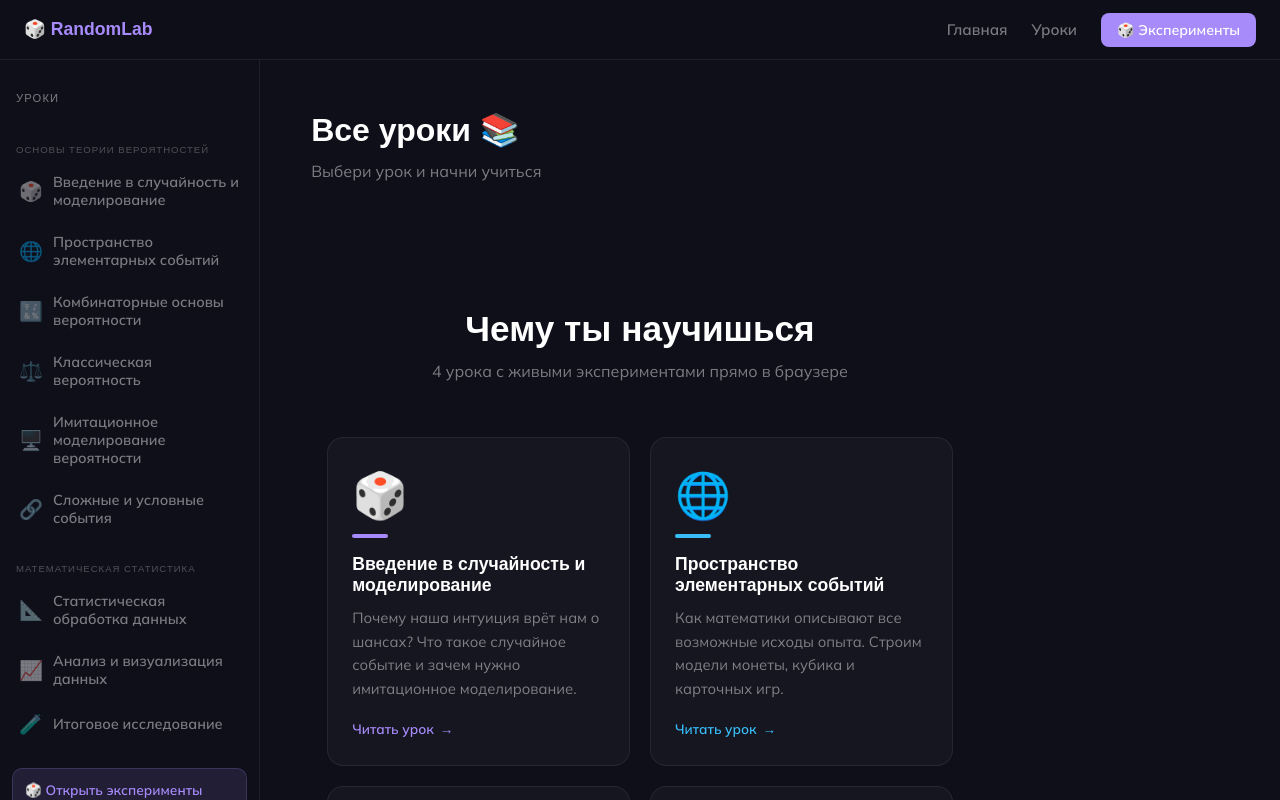
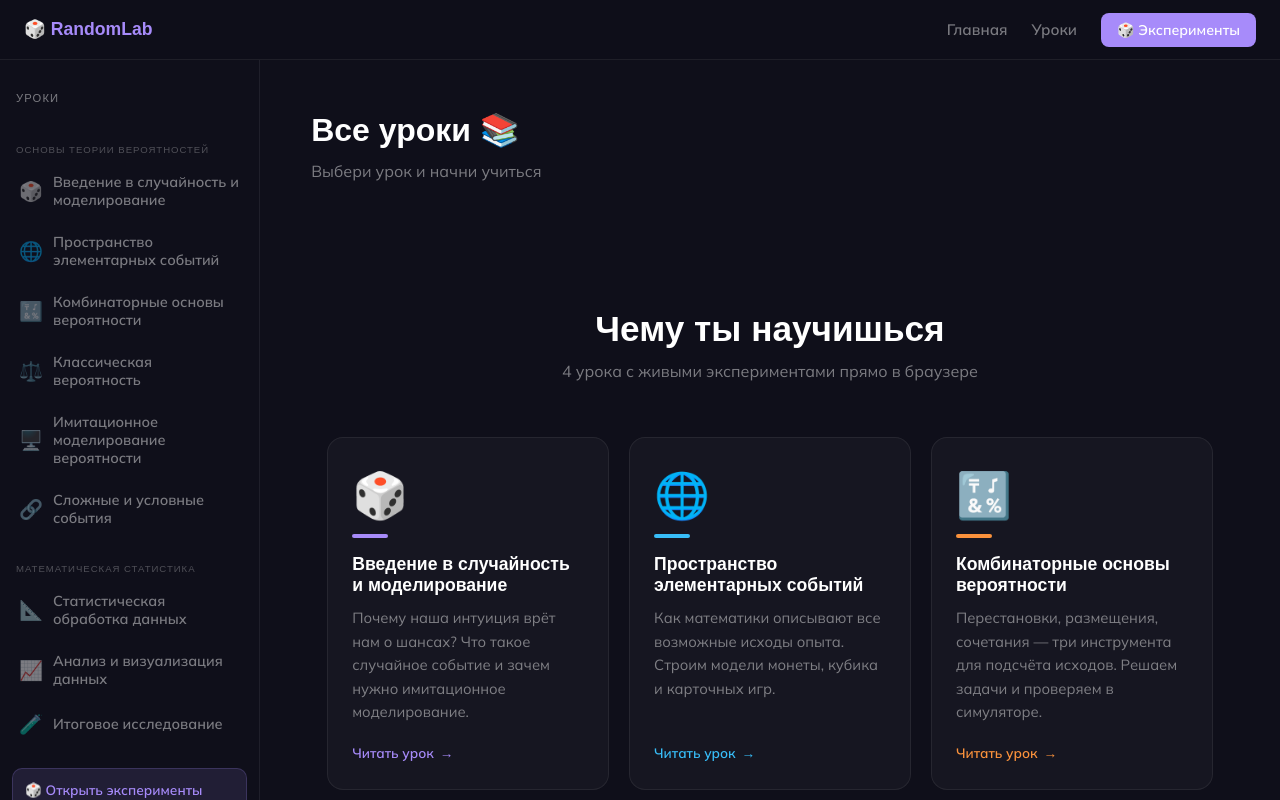
Before and after one commit to oyun7/randomlab-learn, a React (Vite) app: page /learn in a window 1280 px wide. Shown: the top 800 px of the page. Built offline with nearby package versions, Linux system fonts and the light colour scheme; a web font is replaced by a local one.

Commit message:
исправление пустых мест

```diff
--- a/src/index.css
+++ b/src/index.css
@@ -543,7 +543,7 @@ a {
 .learn-main {
   flex: 1;
   padding: clamp(24px, 4vw, 56px);
-  max-width: 760px;
+  max-width: 100%;
   overflow-x: hidden;
 }
 
```
